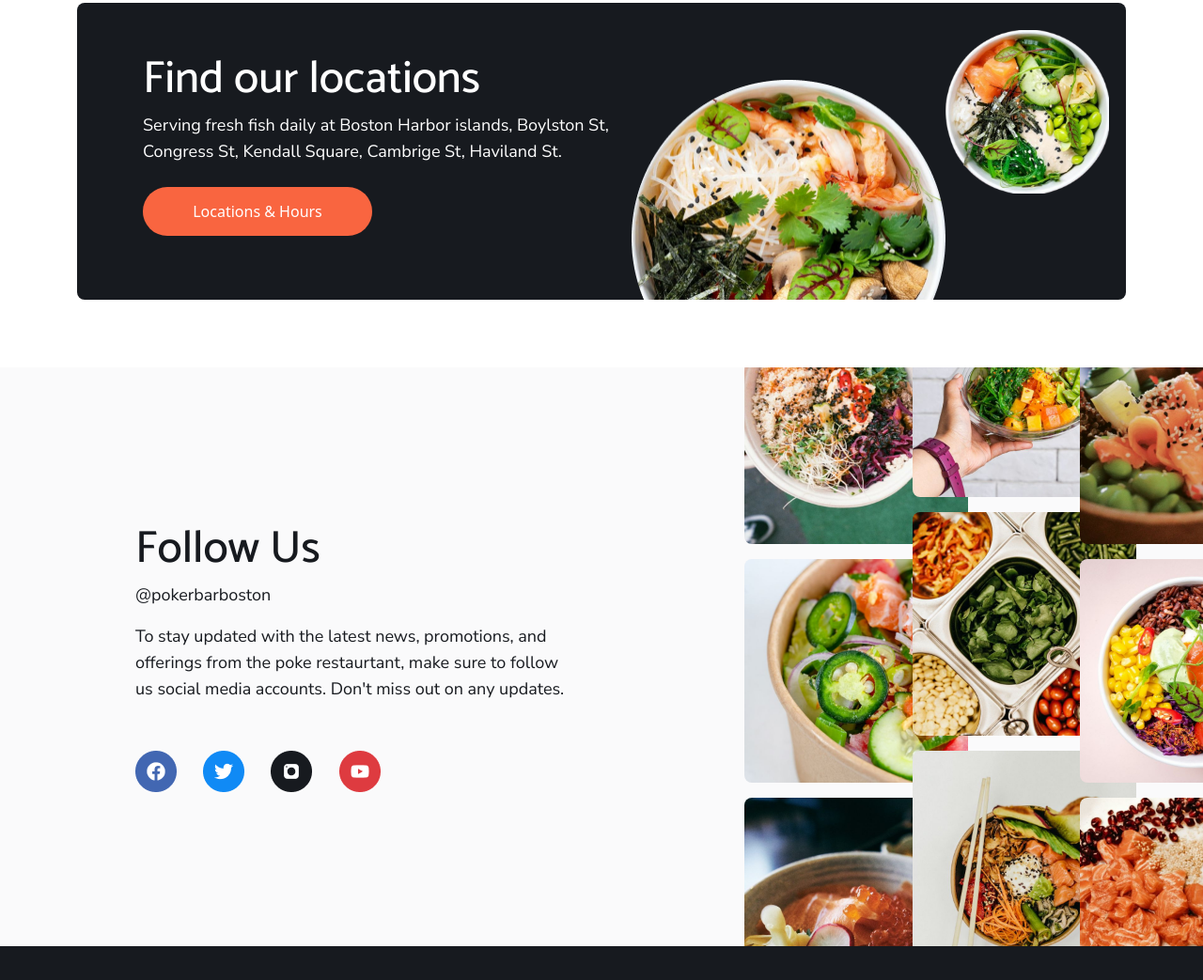
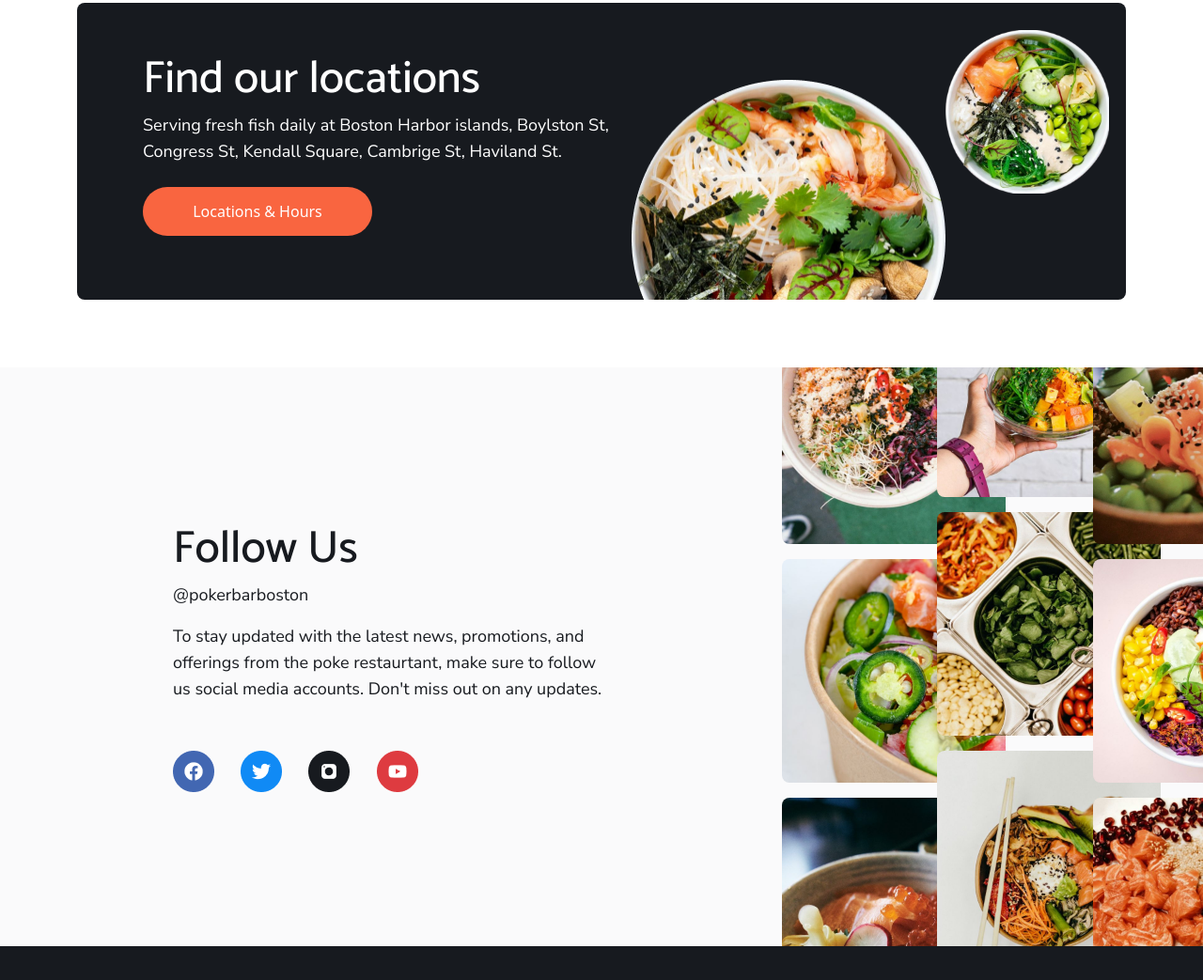
Before and after one commit to Stephen191294/AsianPokeBowls, a plain HTML site: page index.html in a window 1280 px wide. Shown: the part 2818-3861 px from the top of the page at 94% size. Drawn offline with nearby package versions, Linux system fonts and the light colour scheme.

Commit message:
index mobile update

```diff
--- a/assets/sass/_home.scss
+++ b/assets/sass/_home.scss
@@ -86,6 +86,7 @@
     font-size: 12px;
     line-height: 20px;
     text-align: left;
+   // white-space: nowrap;
   }
   img {
    // width: 219px;
--- a/assets/sass/_responsive.scss
+++ b/assets/sass/_responsive.scss
@@ -81,8 +81,11 @@
 
 .sect-2-home {
   @include respond-to(xs) {
-    h3{
+    .header{
 
+      white-space: wrap;
+    }
+    p{
       white-space: wrap;
     }
     #bottom-bowl{
@@ -98,8 +101,11 @@
     }
   }
   @include respond-to(sm) {
-    h3{
+    .header{
 
+      white-space: nowrap;
+    }
+    p{
       white-space: nowrap;
     }
     #bottom-bowl{
@@ -115,8 +121,11 @@
     }
   }
   @include respond-to(md) {
-    h3{
+    .header{
 
+      white-space: nowrap;
+    }
+    p{
       white-space: nowrap;
     }
      #bottom-bowl{
@@ -191,18 +200,28 @@
       text-align: center;
       white-space: wrap;
     }
+    .icon-container {
+      text-align: left;
+      margin-left: 40px;
+    }
   }
   @include respond-to(sm) {
     margin-bottom: 30px;
     h6 {
       font-size: 48px;
       text-align: left;
+      margin-left: 40px;
     }
     p{
 
       font-size: 18px;
       white-space: nowrap;
       text-align: left;
+      margin-left: 40px;
+    }
+    .icon-container {
+      text-align: left;
+      margin-left: 40px;
     }
   }
   @include respond-to(md) {
@@ -215,6 +234,9 @@
 
       font-size: 18px;
       white-space: nowrap;
+      text-align: left;
+    }
+    .icon-container {
       text-align: left;
     }
   }
--- a/index.html
+++ b/index.html
@@ -119,8 +119,8 @@
                   src="assets/images/image1-removebg-preview (1).png"
                   alt="bowl"
                 />
-                  <h3 class=" header card-title">California Crunch Bowl</h3>
-                  <p class="card-text text-nowrap">
+                  <h3 class=" header card-title ">California Crunch Bowl</h3>
+                  <p class="card-text">
                     Shrimp &bull; Crab &bull; Cucumber &bull; Green Onion
                     &bull;<br />
                     Carrot &bull; Edamame &bull; Avocado &bull; Soy Sauce <br />
@@ -149,7 +149,7 @@
                   alt="bowl"
                 />
                   <h3 class=" header card-title">Rainbow Bowl</h3>
-                  <p class="card-text text-nowrap">
+                  <p class="card-text">
                     Crab &bull; Salmon &bull; Avocado &bull; Cucumber &bull;<br />
                     Pineapple &bull; Carrot &bull; Seasame Seeds &bull;<br />
                     House Sauce
@@ -176,7 +176,7 @@
                   alt="bowl"
                 />
                   <h3 class=" header card-title">Volcano Bowl</h3>
-                  <p class="card-text text-nowrap">
+                  <p class="card-text">
                     Spicy Salmon &bull; Spicy Tuna &bull; Green Onion <br />
                     &bull; Cabbage &bull; Cucumber &bull; Carrot &bull;<br />
                     Jalapeno &bull; Ginger
@@ -202,7 +202,7 @@
                 alt="bowl"
               />
                 <h3 class=" header card-title">Tuna lover's Bowl</h3>
-                <p class="card-text text-nowrap">
+                <p class="card-text">
                   Tuna &bull; Ground Spicy &bull; Avocado &bull;<br />Carrot
                   &bull; Cucumber &bull; Edamame &bull;<br />
                   Watermelon &bull; Radish
@@ -339,7 +339,7 @@
             <div class="col-md-4 custom-negative-margin-1">
               <div class="box">
                 <img
-                  class="img-1 ms-5"
+                  class="img-1 ms-5 d-none d-sm-none d-md-block"
                   src="../assets/images/image13.jpeg"
                   alt="bowl"
                 />
```
Also changed, not shown: assets/sass/main.css, 1 other file.
